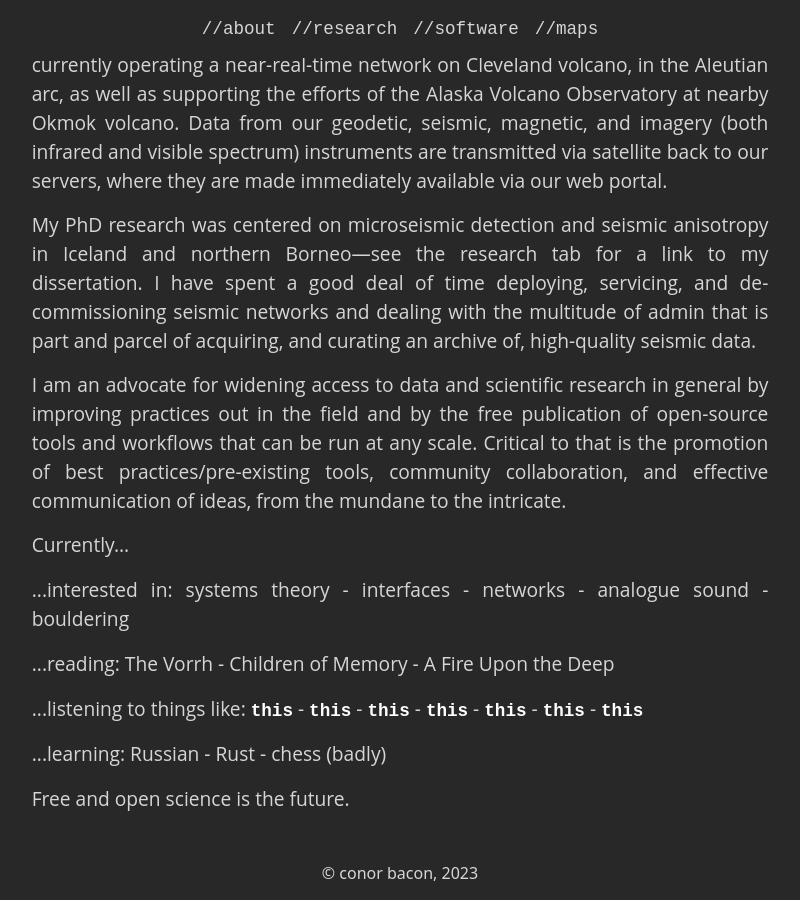
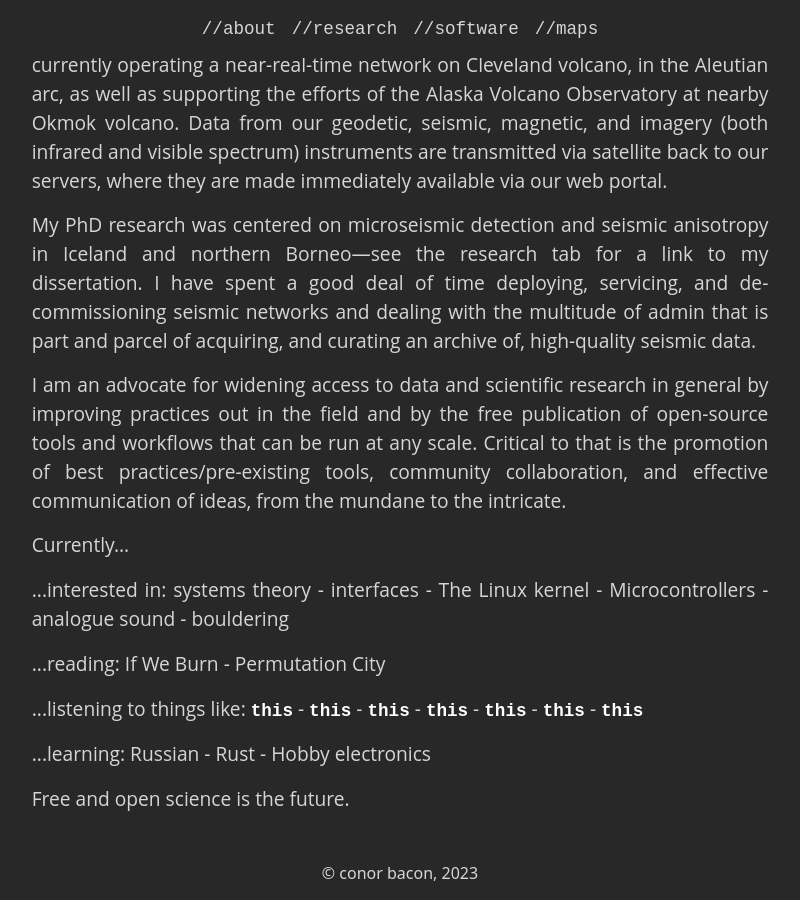
Before and after one commit to hemmelig/hemmelig.github.io, a Jekyll site: the page built from index.html, in a window 1280 px wide and 900 px high, scrolled down 639 px. Shown: the whole window, without its empty margins (240-1040 px from the left). Built offline with Jekyll 4.4.1, drawn with Linux system fonts in a browser that asks for light colours; nearby versions of some CDN libraries; some web fonts are replaced; a script that is not in the unit is left out.

Commit message:
:books: Update current reading and interests EOM

```diff
--- a/index.html
+++ b/index.html
@@ -6,13 +6,13 @@ nav_item: home
 interests:
   - systems theory
   - interfaces
-  - networks
+  - The Linux kernel
+  - Microcontrollers
   - analogue sound
   - bouldering
 books:
-  - The Vorrh
-  - Children of Memory
-  - A Fire Upon the Deep
+  - If We Burn
+  - Permutation City
 beats:
   - _IFtJ-XTXF8
   - Dm4HUjunhQU
@@ -24,7 +24,7 @@ beats:
 learning:
   - Russian
   - Rust
-  - chess (badly)
+  - Hobby electronics
 ---
 
 {% include home.html %}
```
